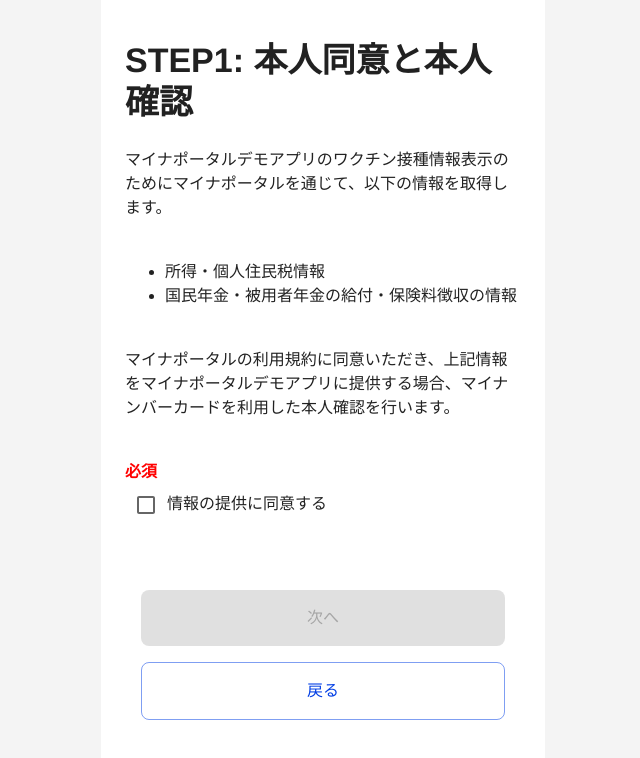
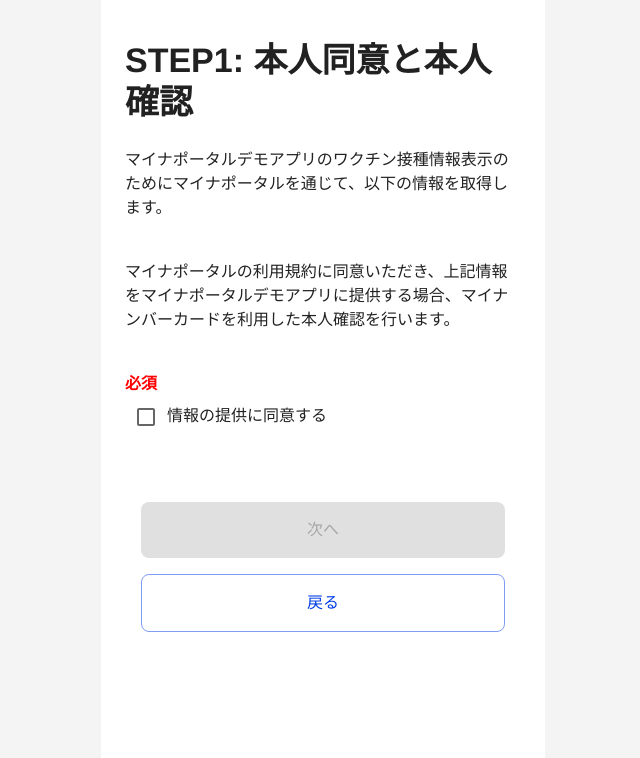
Before and after one commit to STECH-for-My-Shienkin-Navi/My-Shienkin-Navi, a React (Vite) app: page /DataShareAgree in a window 1280 px wide. Shown: the top 758 px of the page, without its empty margins (317-957 px from the left). Built offline with nearby package versions, Linux system fonts and the light colour scheme.

Commit message:
feat: SelectGettingDataPage・DataShareAgreeのState管理

```diff
--- a/src/components/pages/DataShareAgree.tsx
+++ b/src/components/pages/DataShareAgree.tsx
@@ -17,6 +17,8 @@ import {
 import { Box } from '@mui/system';
 import { Col } from '../common/Col';
 import { CommonButton } from '../common/CommonButton';
+import { useRecoilValue } from 'recoil';
+import { SelectGettingDataState } from '../../hooks/SelectGettingDataState';
 
 export const DataShareAgreePage: FC = () => {
   const navigate = useNavigate();
@@ -24,15 +26,7 @@ export const DataShareAgreePage: FC = () => {
   const [nextButtonIsDisabled, setNextButtonIsDisabled] = useState<boolean>(true);
   const [isCheck, setIsCheck] = useState<boolean>(false);
   const [checkBoxError, setCheckBoxError] = useState(false);
-
-  const selectShare = [true, true, false, false]; //前の画面で選択されたデータの番号を受け取る
-  const agreeList = [
-    '所得・個人住民税情報',
-    '国民年金・被用者年金の給付・保険料徴収の情報',
-    '銀行名、支店名、口座番号、および口座名義カナなどの公金受取口座の情報',
-    '住民票関係情報API',
-    '特定健診情報',
-  ];
+  const CheckList = useRecoilValue(SelectGettingDataState);
 
   const checkHandle = () => {
     setIsCheck(!isCheck);
@@ -48,8 +42,8 @@ export const DataShareAgreePage: FC = () => {
             マイナポータルデモアプリのワクチン接種情報表示のためにマイナポータルを通じて、以下の情報を取得します。
           </Typography>
           <ul>
-            {agreeList.map((item, index) =>
-              selectShare[index] ? <li key={item}>{item}</li> : null
+            {CheckList.map((item, index) =>
+              item.isCheck ? <li key={item.id}>{item.label}</li> : null
             )}
           </ul>
           <Typography variant="body1" style={{ marginBottom: '40px', marginTop: '40px' }}>
--- a/src/components/pages/SelectGettingDataPage.tsx
+++ b/src/components/pages/SelectGettingDataPage.tsx
@@ -15,29 +15,8 @@ import {
 import { Box } from '@mui/system';
 import { Col } from '../common/Col';
 import { CommonButton } from '../common/CommonButton';
-
-const data = [
-  {
-    label: '所得・個人住民税情報',
-    isCheck: false,
-  },
-  {
-    label: '国民年金・被用者年金の給付・保険料徴収の情報',
-    isCheck: false,
-  },
-  {
-    label: '銀行名、支店名、口座番号、および口座名義カナなどの公金受取口座の情報',
-    isCheck: false,
-  },
-  {
-    label: '住民票関係情報',
-    isCheck: false,
-  },
-  {
-    label: '特定健診情報',
-    isCheck: false,
-  },
-];
+import { useRecoilState } from 'recoil';
+import { SelectGettingDataState, SelectGettingDataType } from '../../hooks/SelectGettingDataState';
 
 interface ReceiveResultData {
   title: string;
@@ -50,7 +29,7 @@ interface ReceiveResultData {
 export const SelectGettingDataPage: FC = () => {
   const navigate = useNavigate();
 
-  const [CheckList, setCheckList] = useState(data);
+  const [CheckList, setCheckList] = useRecoilState(SelectGettingDataState);
   const [dialogOpen, setDialogOpen] = useState(false);
   const [checkBoxError, setCheckBoxError] = useState(false);
   const [nextButtonIsDisabled, setNextButtonIsDisabled] = useState<boolean>(true);
@@ -65,7 +44,7 @@ export const SelectGettingDataPage: FC = () => {
   });
 
   const handleSelectGetData = () => {
-    navigate('/DataShareAgree')
+    navigate('/DataShareAgree');
   };
 
   const handleClose = () => {
@@ -74,9 +53,10 @@ export const SelectGettingDataPage: FC = () => {
 
   const checkHandle = (index: number) => {
     let checkedFlag = false;
-    const setItem = CheckList.map((prevItem, activeIndex) => {
+    const setItem: SelectGettingDataType[] = CheckList.map((prevItem, activeIndex) => {
       if (index === activeIndex ? !prevItem.isCheck : prevItem.isCheck) checkedFlag = true;
       return {
+        id: prevItem.id,
         label: prevItem.label,
         isCheck: index === activeIndex ? !prevItem.isCheck : prevItem.isCheck,
       };
@@ -147,10 +127,8 @@ export const SelectGettingDataPage: FC = () => {
             <DialogContentText>
               <ul>
                 {CheckList.map((item, index) => {
-                  if(item.isCheck) {
-                    return (
-                      <li>{item.label}</li>
-                    );
+                  if (item.isCheck) {
+                    return <li>{item.label}</li>;
                   }
                 })}
               </ul>
--- /dev/null
+++ b/src/hooks/SelectGettingDataState.ts
@@ -0,0 +1,40 @@
+import { atom } from 'recoil';
+
+export type SelectGettingDataType = {
+  id: number;
+  label: string;
+  isCheck: boolean;
+};
+
+const initialData: SelectGettingDataType[] = [
+  {
+    id: 1,
+    label: '所得・個人住民税情報',
+    isCheck: false,
+  },
+  {
+    id: 2,
+    label: '国民年金・被用者年金の給付・保険料徴収の情報',
+    isCheck: false,
+  },
+  {
+    id: 3,
+    label: '銀行名、支店名、口座番号、および口座名義カナなどの公金受取口座の情報',
+    isCheck: false,
+  },
+  {
+    id: 4,
+    label: '住民票関係情報',
+    isCheck: false,
+  },
+  {
+    id: 5,
+    label: '特定健診情報',
+    isCheck: false,
+  },
+];
+
+export const SelectGettingDataState = atom<SelectGettingDataType[]>({
+  key: 'SelectGettingDataState',
+  default: initialData,
+});
```
